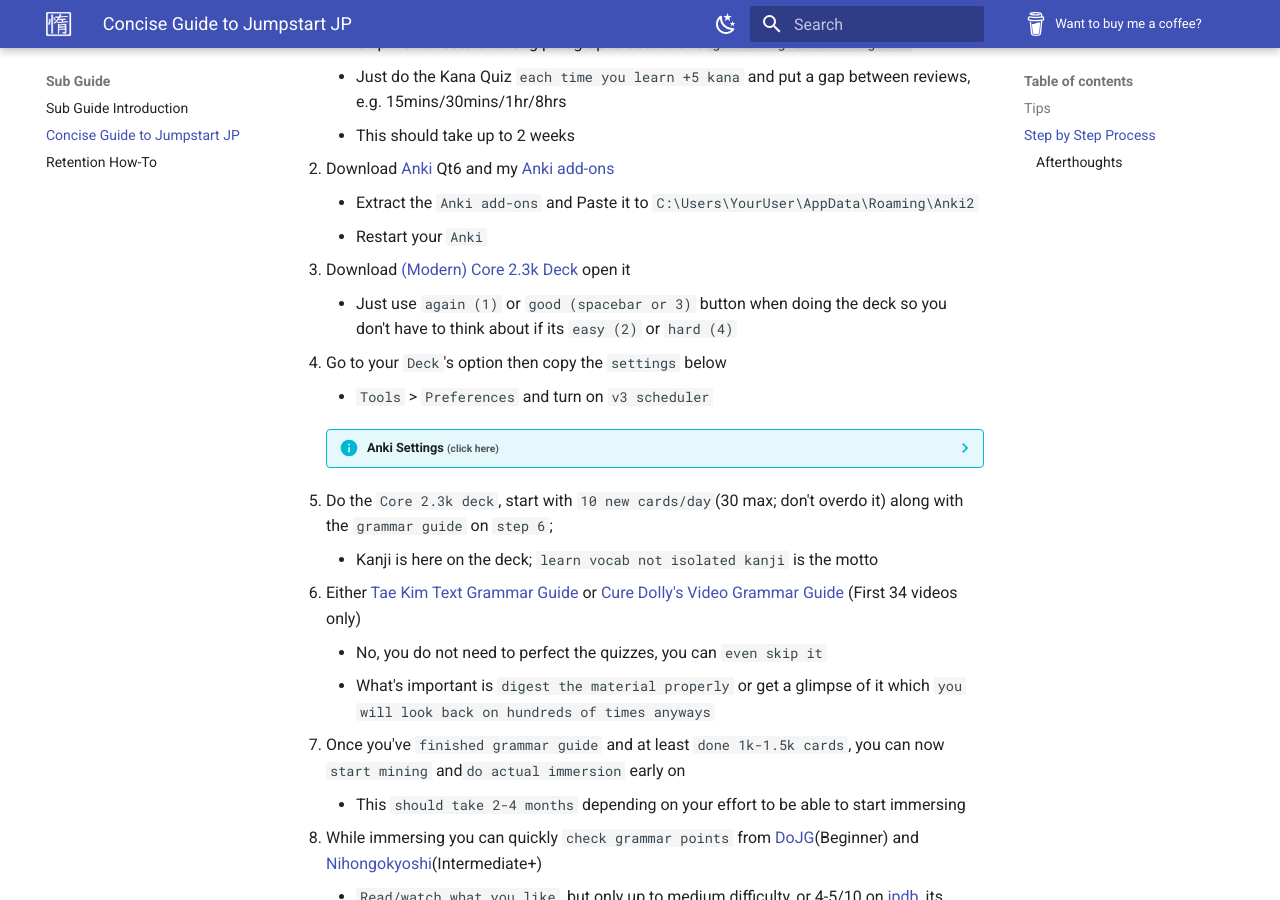
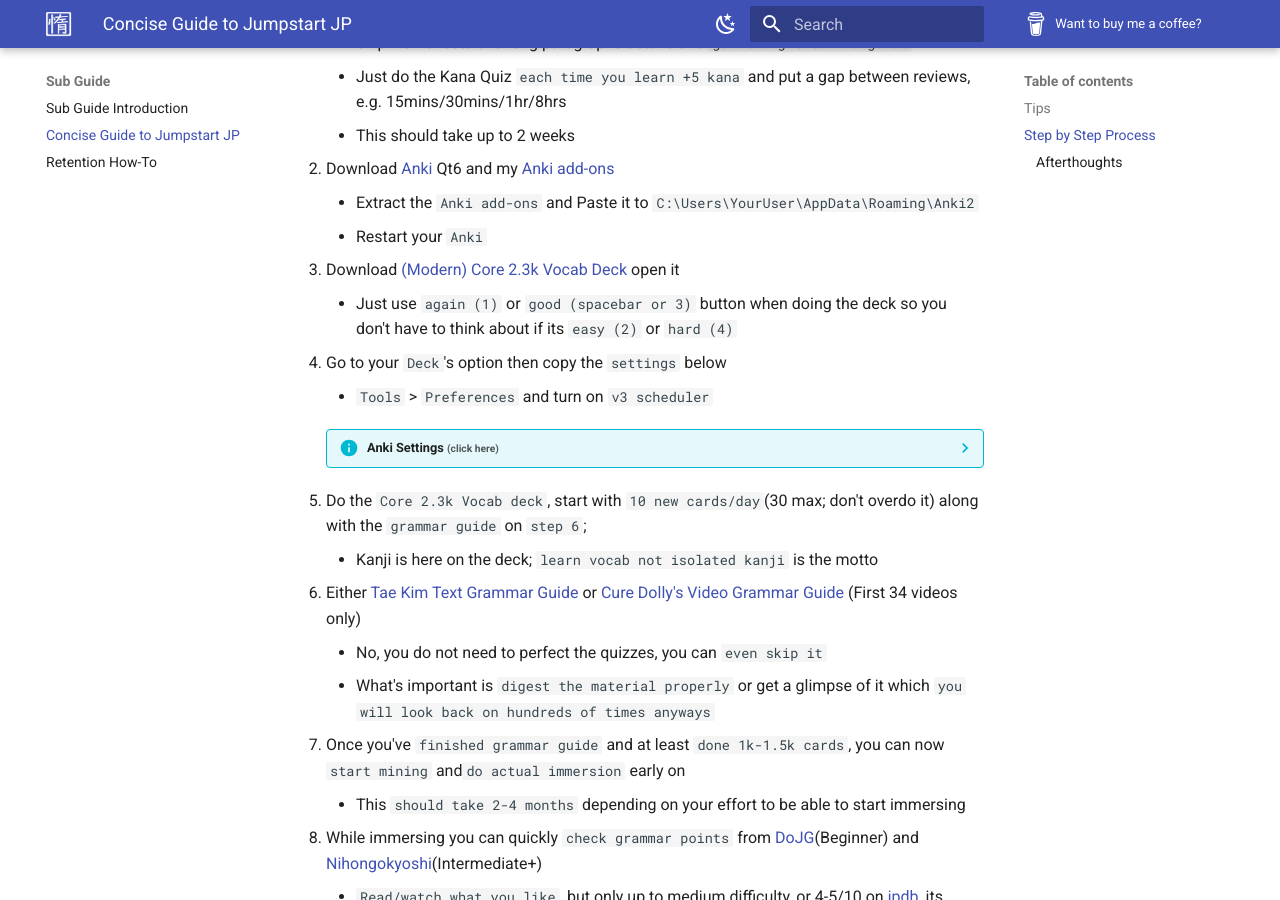
Before and after one commit to Xelieu/xelieu.github.io, an MkDocs documentation site: the page built from docs/jp-lazy-guide/conciseGuideToJumpstartJP.md, in a window 1280 px wide and 900 px high, scrolled down 624 px. Built offline with MkDocs 1.6.1 and Material for MkDocs 9.7.7, drawn with Linux system fonts in a browser that asks for light colours.

Commit message:
$updated info

```diff
--- a/docs/jp-lazy-guide/conciseGuideToJumpstartJP.md
+++ b/docs/jp-lazy-guide/conciseGuideToJumpstartJP.md
@@ -35,7 +35,7 @@
     - Extract the `Anki add-ons` and Paste it to `C:\Users\YourUser\AppData\Roaming\Anki2`
     - Restart your `Anki`
 
-3. Download [(Modern) Core 2.3k Deck](https://drive.google.com/drive/folders/17qxBZMmqNbDui1Ec6AP8HQnIUOvPSq8Y?usp=sharing) open it
+3. Download [(Modern) Core 2.3k Vocab Deck](https://drive.google.com/drive/folders/17qxBZMmqNbDui1Ec6AP8HQnIUOvPSq8Y?usp=sharing) open it
     - Just use `again (1)` or `good (spacebar or 3)` button when doing the deck so you don't have to think about if its `easy (2)` or `hard (4)`
 
 4. Go to your `Deck`'s option then copy the `settings` below
@@ -52,7 +52,7 @@
             ![v3 Scheduler](../img/v3-scheduler.png){height=300 width=600}
 
 
-5. Do the `Core 2.3k deck`, start with `10 new cards/day`(30 max; don't overdo it) along with the `grammar guide` on `step 6`;
+5. Do the `Core 2.3k Vocab deck`, start with `10 new cards/day`(30 max; don't overdo it) along with the `grammar guide` on `step 6`;
     - Kanji is here on the deck; `learn vocab not isolated kanji` is the motto
 
 6. Either [Tae Kim Text Grammar Guide](https://guidetojapanese.org/learn/grammar/basic) or [Cure Dolly's Video Grammar Guide](https://www.youtube.com/playlist?list=PLg9uYxuZf8x_A-vcqqyOFZu06WlhnypWj) (First 34 videos only)
```
